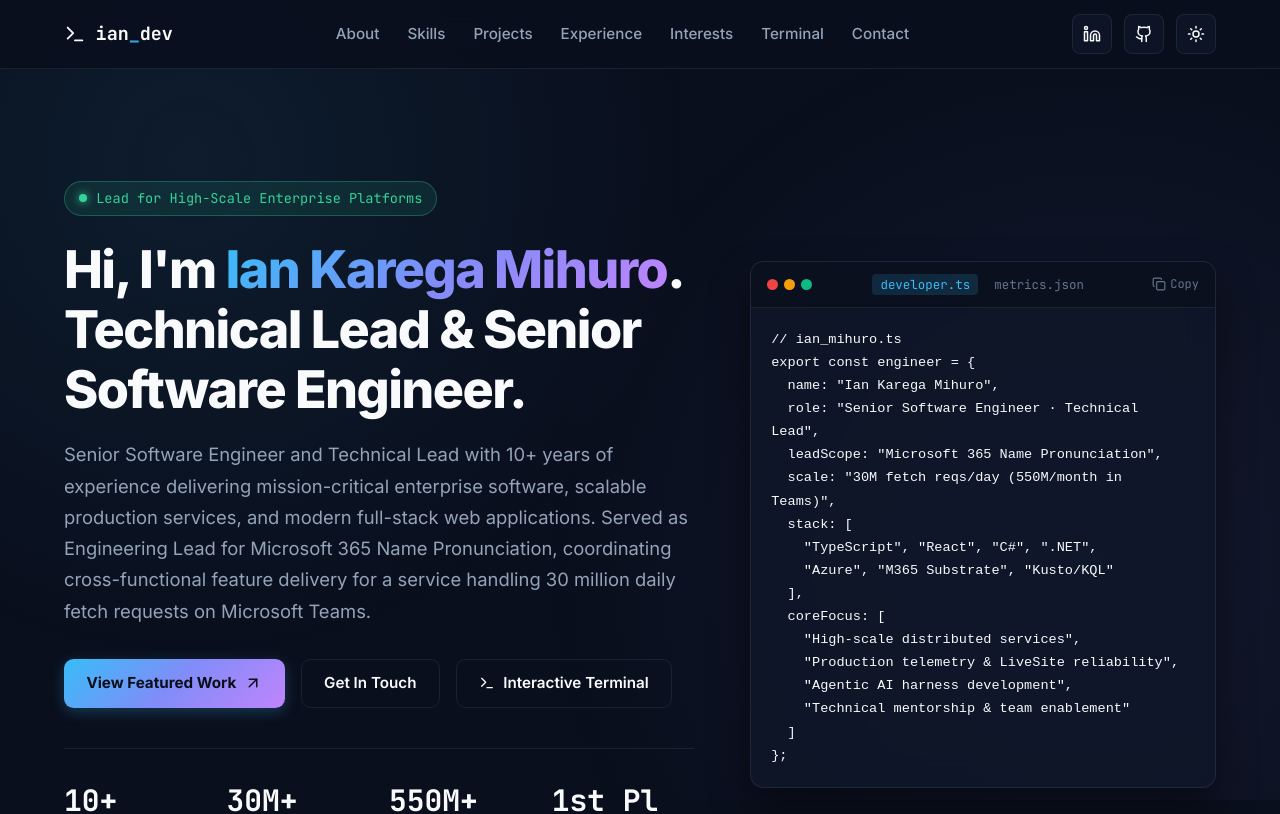
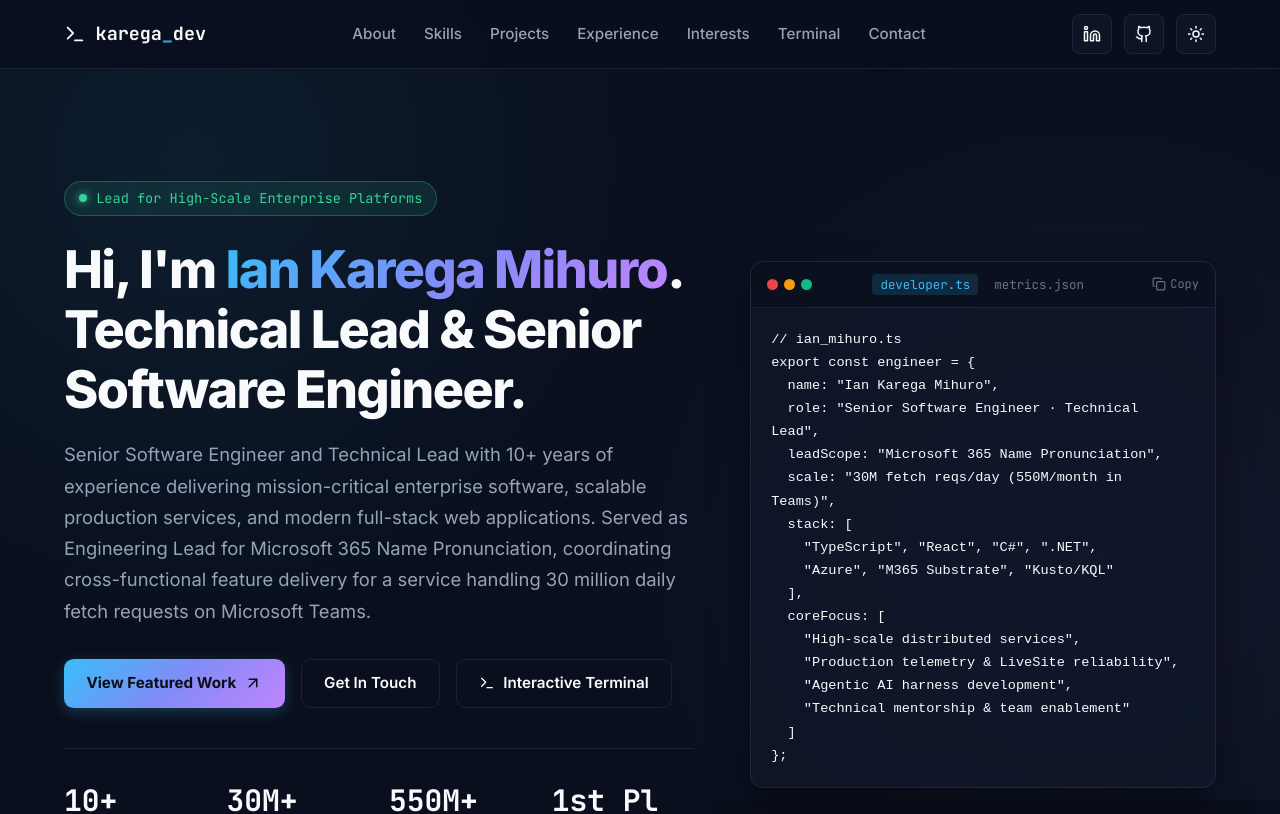
Before and after one commit to IanMihuro/karega_dev, a React (Vite) app: page / in a window 1280 px wide. Shown: the top 814 px of the page. Built offline with nearby package versions, Linux system fonts and the light colour scheme; the HTML template or start-up script is replaced by a standard one.

Commit message:
chore: update site title and brand to karega_dev

```diff
--- a/src/components/Navbar.jsx
+++ b/src/components/Navbar.jsx
@@ -26,7 +26,7 @@ export default function Navbar({ theme, toggleTheme }) {
         <div className="navbar-inner">
           <a href="#about" className="nav-brand">
             <Terminal size={22} />
-            <span>ian<span className="prompt-cursor">_</span>dev</span>
+            <span>karega<span className="prompt-cursor">_</span>dev</span>
           </a>
 
           {/* Desktop Links */}
--- a/src/components/TerminalSection.jsx
+++ b/src/components/TerminalSection.jsx
@@ -105,7 +105,7 @@ export default function TerminalSection() {
             </div>
             <div className="terminal-title">
               <TerminalIcon size={14} />
-              <span>ian@m365-lead-station: ~</span>
+              <span>karega@m365-lead-station: ~</span>
             </div>
             <div style={{ width: '40px' }}></div>
           </div>
@@ -118,7 +118,7 @@ export default function TerminalSection() {
             ))}
 
             <form onSubmit={handleSubmit} className="terminal-input-row">
-              <span className="terminal-prompt">visitor@ian-dev:~$</span>
+              <span className="terminal-prompt">visitor@karega-dev:~$</span>
               <input
                 ref={inputRef}
                 type="text"
```
Also changed, not shown: index.html (+1 -1 lines).
